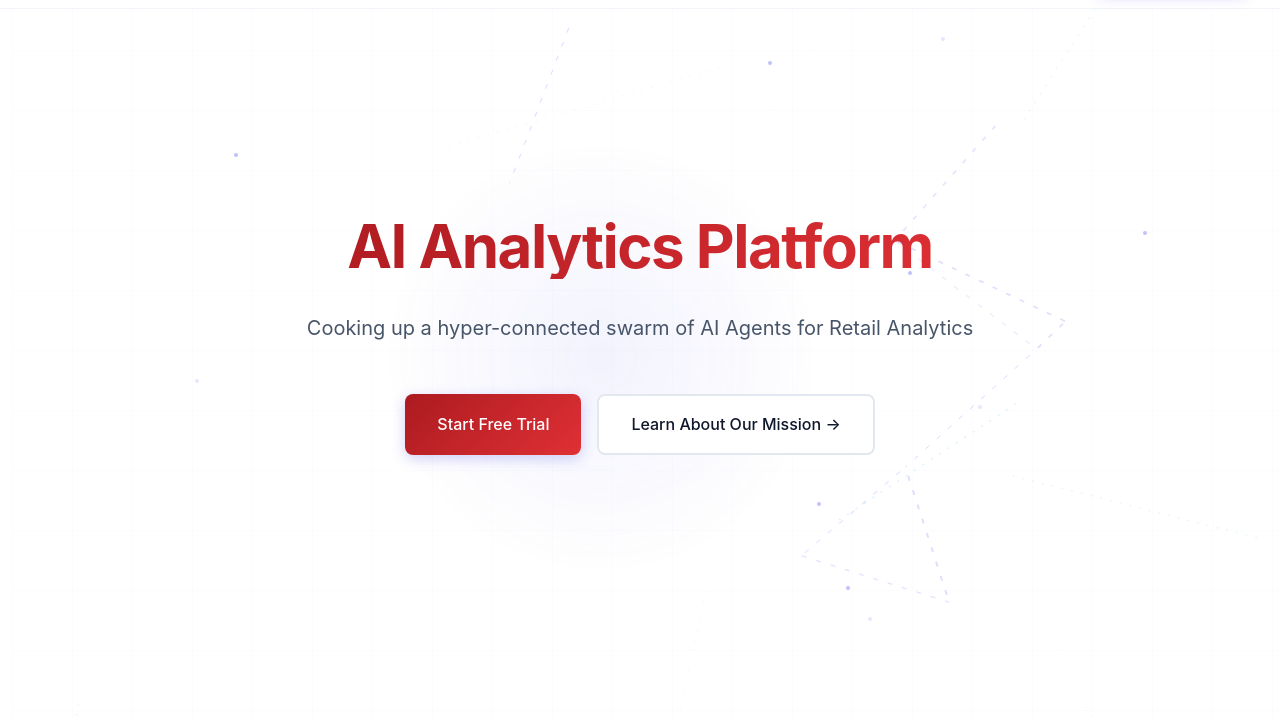
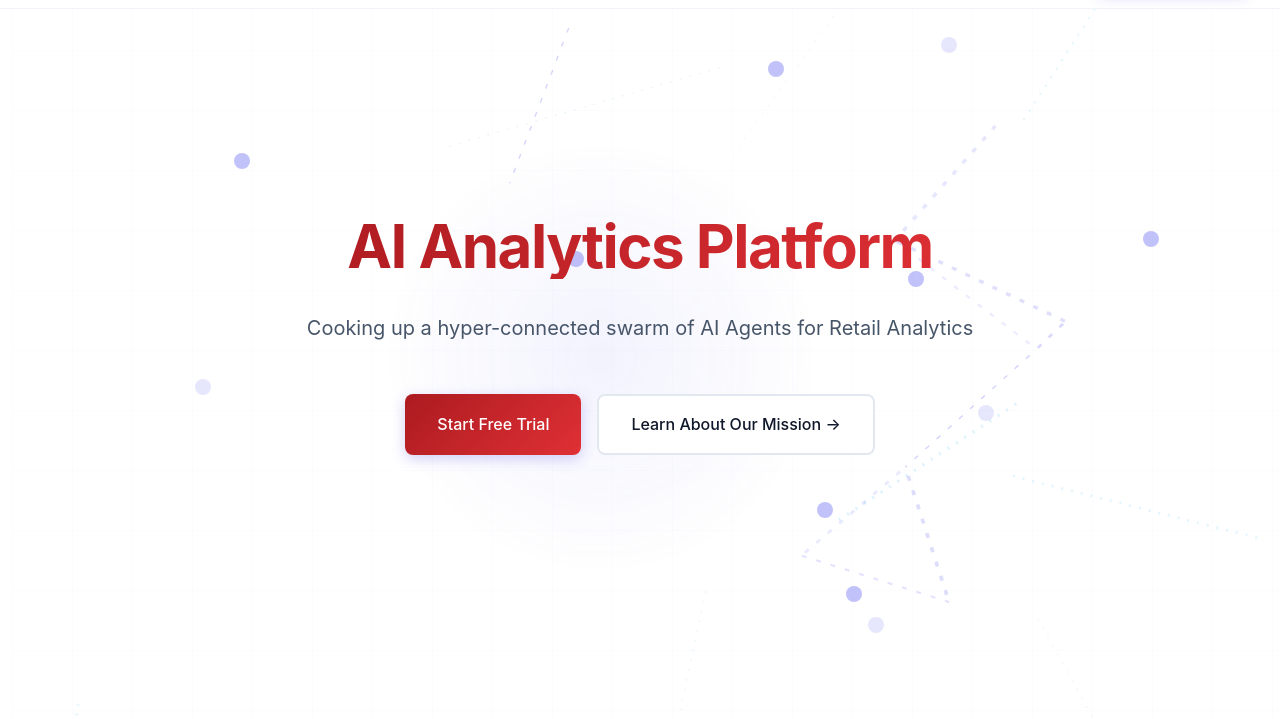
Before and after one commit to anikethk96/growcraft-website, a plain HTML site: page index.html in a window 1280 px wide. Shown: the part 82-801 px from the top of the page. Drawn offline with Linux system fonts and the light colour scheme.

Commit message:
Make animation bolder.html

```diff
--- a/index.html
+++ b/index.html
@@ -303,8 +303,8 @@
         /* Network nodes (connection points) */
         .network-node {
             position: absolute;
-            width: 4px;
-            height: 4px;
+            width: 16px;
+            height: 16px;
             background: rgba(99, 102, 241, 0.4);
             border-radius: 50%;
             z-index: 1;
@@ -927,7 +927,7 @@
                         line.setAttribute('x2', nodes[j].x);
                         line.setAttribute('y2', nodes[j].y);
                         line.setAttribute('stroke', `rgba(99, 102, 241, ${0.1 + Math.random() * 0.2})`);
-                        line.setAttribute('stroke-width', Math.random() * 1.5 + 0.5);
+                        line.setAttribute('stroke-width', Math.random() * 3.5 + 0.5);
                         line.setAttribute('stroke-dasharray', '5,10');
                         line.setAttribute('stroke-dashoffset', '1000');
 
@@ -955,7 +955,7 @@
                 line.setAttribute('x2', endX);
                 line.setAttribute('y2', endY);
                 line.setAttribute('stroke', `rgba(14, 165, 233, ${0.05 + Math.random() * 0.1})`);
-                line.setAttribute('stroke-width', Math.random() * 1 + 0.5);
+                line.setAttribute('stroke-width', Math.random() * 3 + 0.5);
                 line.setAttribute('stroke-dasharray', '2,8');
                 line.setAttribute('stroke-dashoffset', '1000');
 
```
